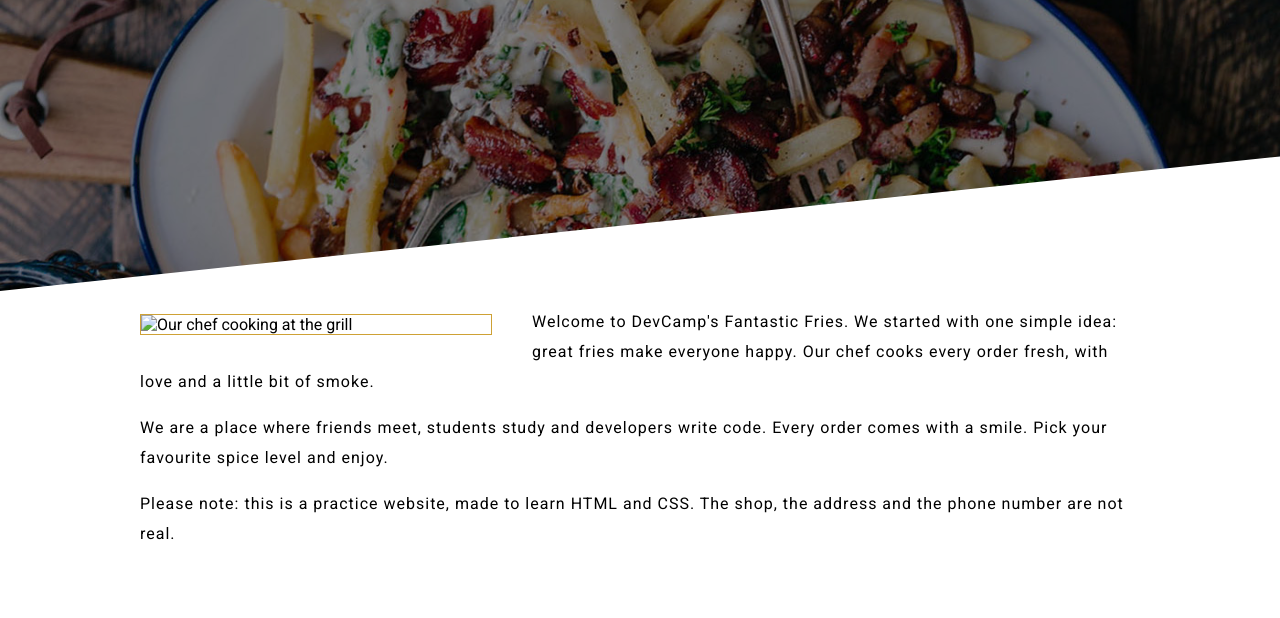
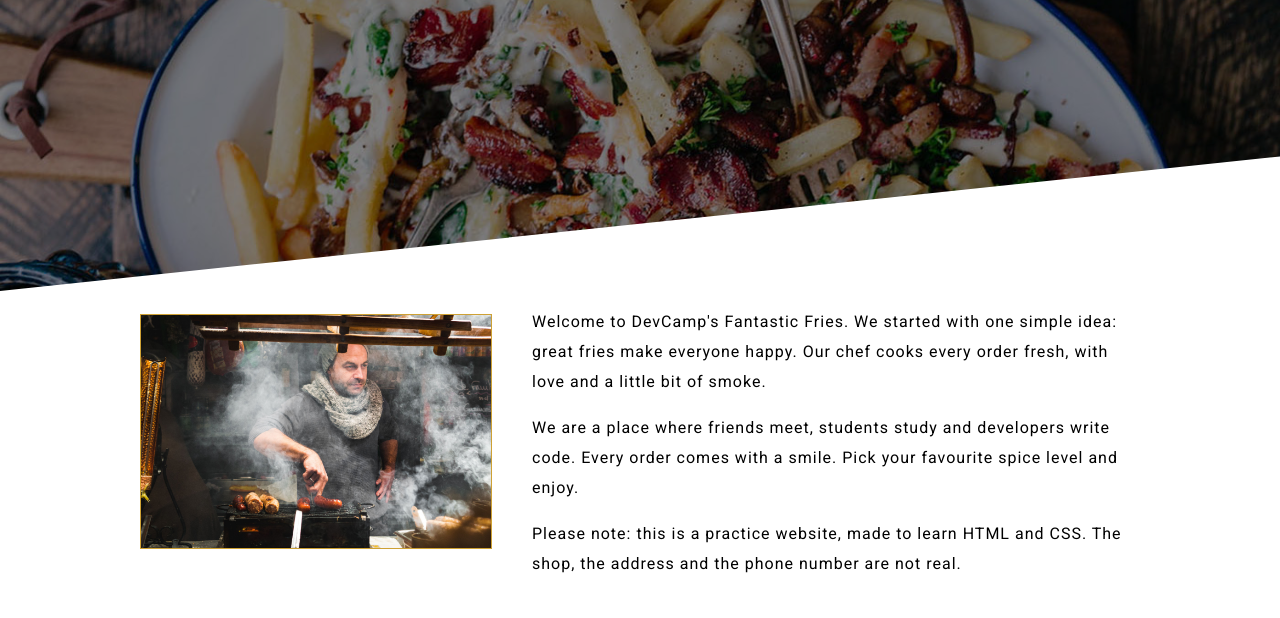
Before and after one commit to phindigee628-creator/devcamp-fries, a plain HTML site: page about.html in a window 1280 px wide. Shown: the part 137-755 px from the top of the page. Drawn offline with Linux system fonts and the light colour scheme; files that its build step writes are made by us from their sources; files whose address does not match are found by name.

Commit message:
Update image source for chef in about.html

```diff
--- a/about.html
+++ b/about.html
@@ -36,7 +36,7 @@
 
     <div class="page-container">
         <div class="content-wrapper">
-            <img src="Image/people/chef.jpg" alt="Our chef cooking at the grill" id="chef">
+            <img src="chef.jpg" alt="Our chef cooking at the grill" id="chef">
             <p>Welcome to DevCamp's Fantastic Fries. We started with one simple idea: great fries make everyone happy. Our chef cooks every order fresh, with love and a little bit of smoke.</p>
             <p>We are a place where friends meet, students study and developers write code. Every order comes with a smile. Pick your favourite spice level and enjoy.</p>
             <p>Please note: this is a practice website, made to learn HTML and CSS. The shop, the address and the phone number are not real.</p>
```
